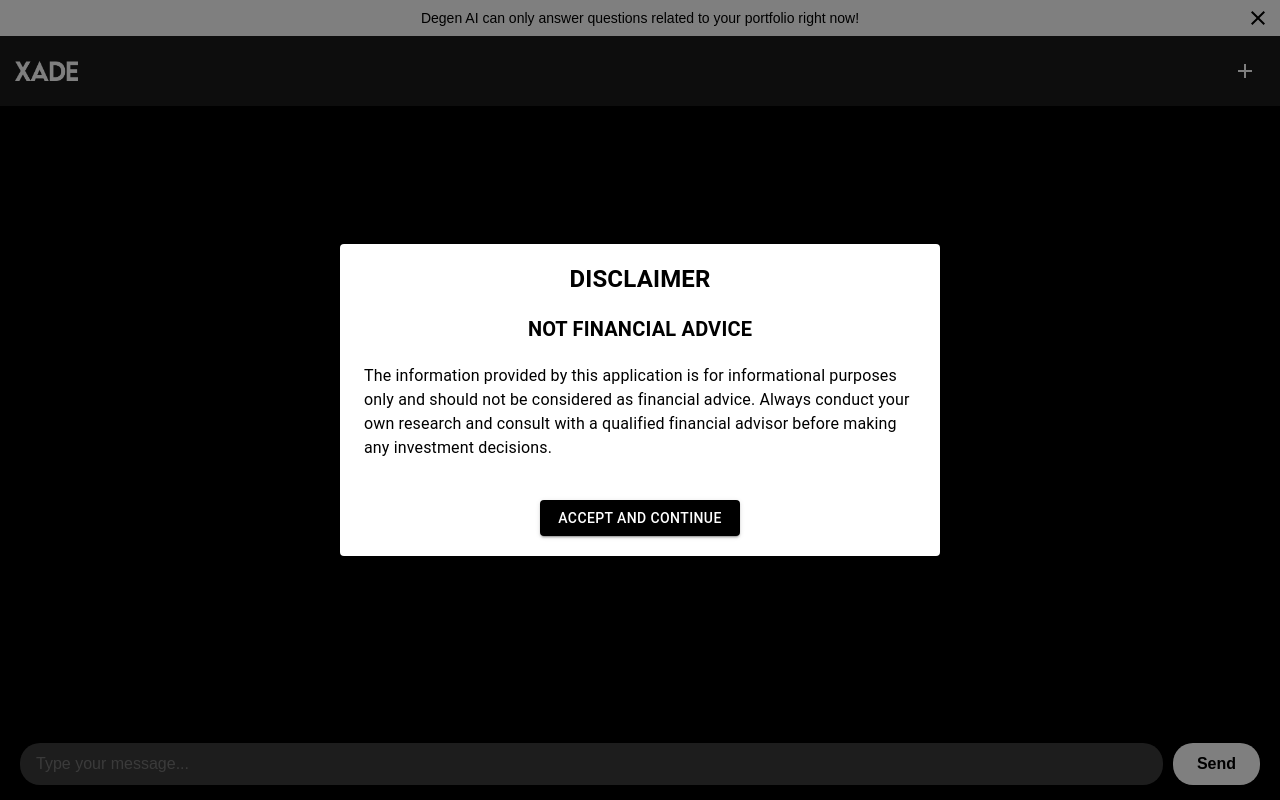
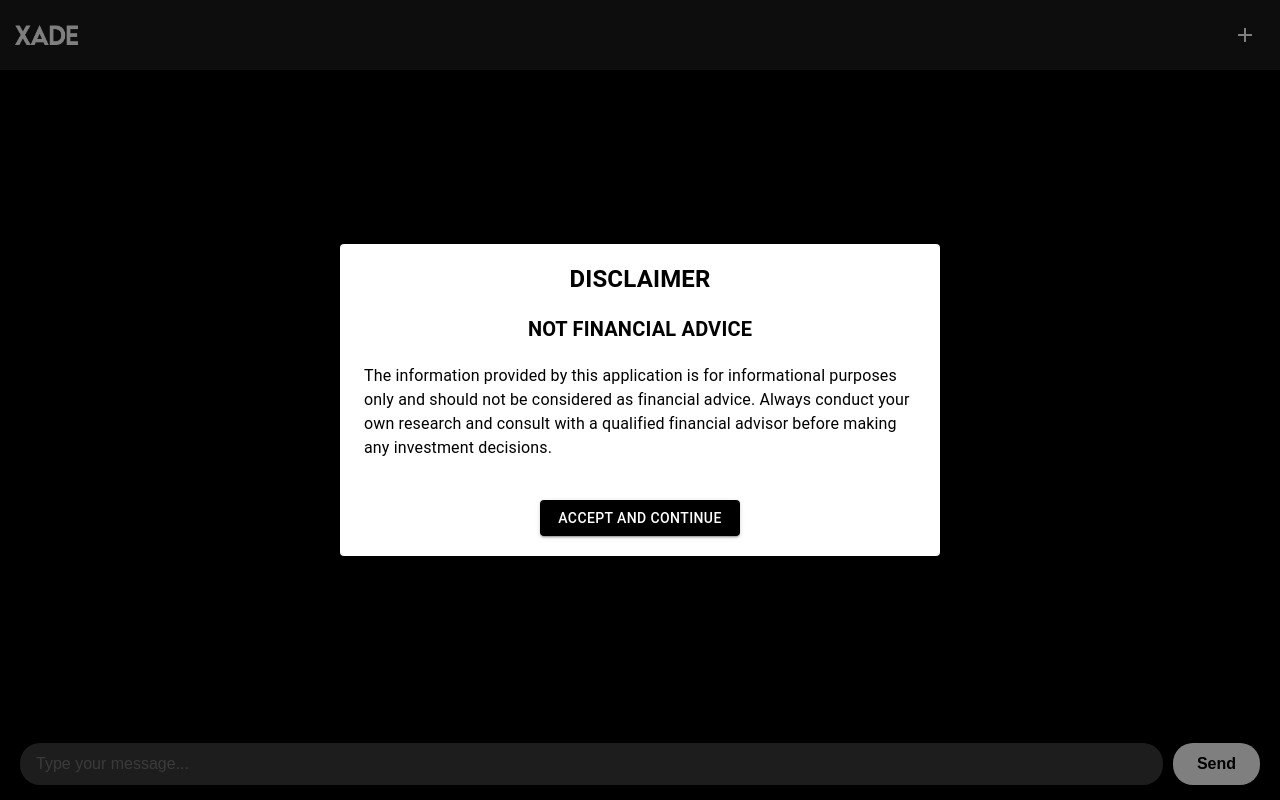
Before and after one commit to harshalmadnani/xadeai, a React (Create React App) app in the folder xade-ai/: page / in a window 1280 px wide. Built offline with nearby package versions, Linux system fonts and the light colour scheme; the HTML template or start-up script is replaced by a standard one.

Commit message:
Update ChatInterface.js

```diff
--- a/xade-ai/src/ChatInterface.js
+++ b/xade-ai/src/ChatInterface.js
@@ -51,12 +51,12 @@ const ChatInterfaceUI = ({
 }) => (
   <div style={styles.chatInterface}>
     {renderDisclaimerDialog()}
-    {showAnnouncement && (
+    {/* {showAnnouncement && (
       <div style={styles.announcementBar}>
-        <span style={styles.announcementText}>Degen AI can only answer questions related to your portfolio right now!</span>
+        <span style={styles.announcementText}>Degen AI can take upt!</span>
         <CloseIcon style={styles.closeButton} onClick={handleCloseAnnouncement} />
       </div>
-    )}
+    )} */}
     <div style={{
       ...styles.header,
       justifyContent: 'space-between',
```
